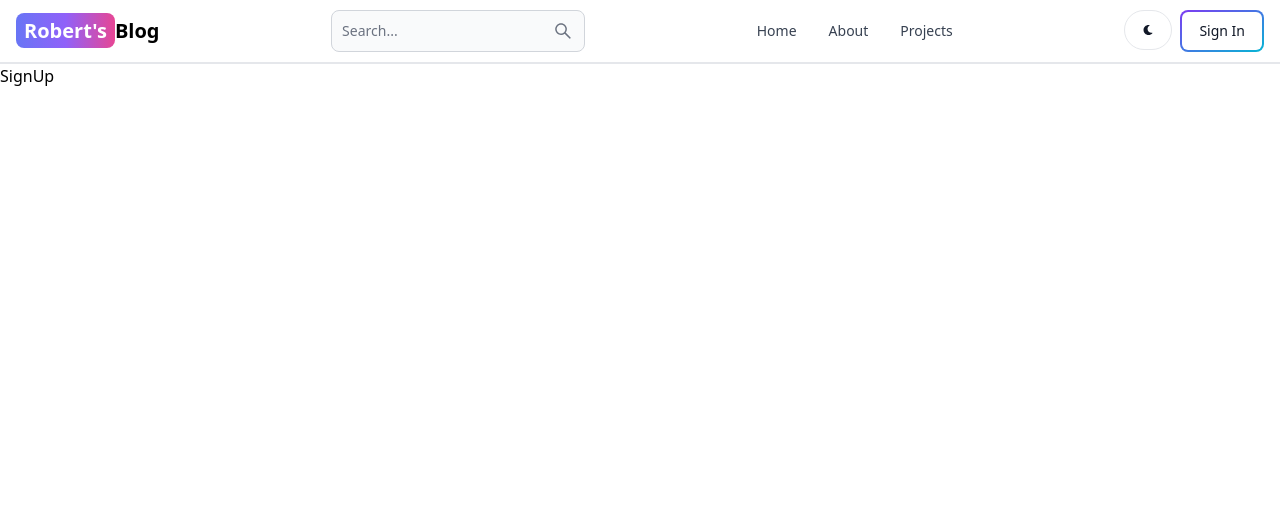
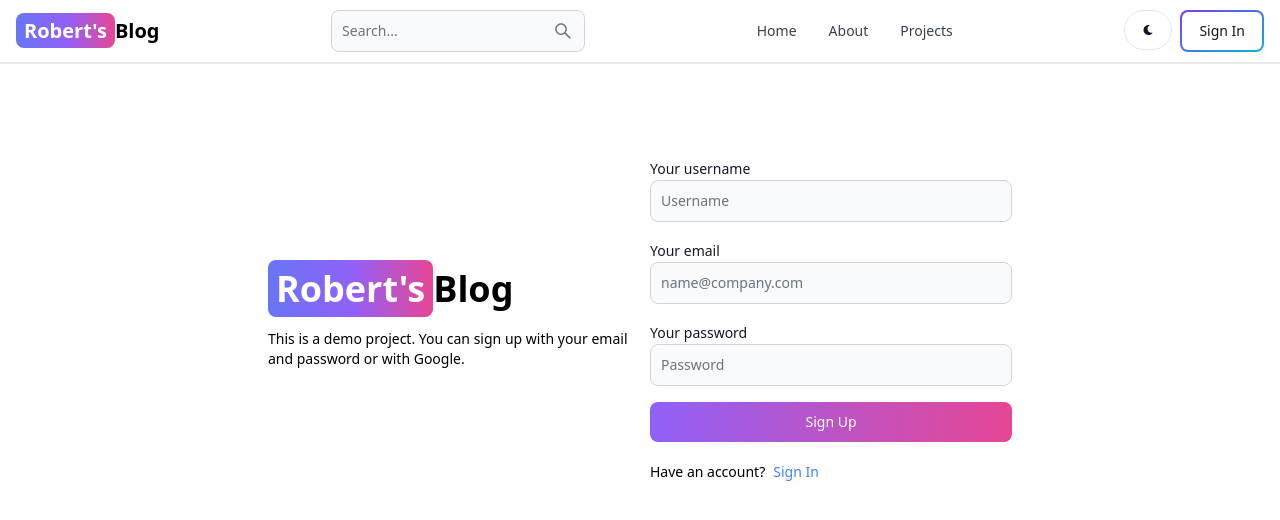
Before and after one commit to silvacook/Mern-Blog, a React (Vite) app in the folder client/: page /sign-up in a window 1280 px wide. Shown: the top 520 px of the page. Built offline with nearby package versions, Linux system fonts and the light colour scheme.

Commit message:
create sign up page ui

```diff
--- a/client/src/pages/SignUp.jsx
+++ b/client/src/pages/SignUp.jsx
@@ -1,7 +1,51 @@
-import React from 'react'
+import { Button, Label, TextInput } from "flowbite-react";
+import React from "react";
+import { Link } from "react-router-dom";
 
 export default function SignUp() {
   return (
-    <div>SignUp</div>
-  )
+    <div className="min-h-screen mt-20">
+      <div className="flex p-3 max-w-3xl mx-auto flex-col md:flex-row md:items-center gap-5">
+        {/* left */}
+        <div className="flex-1">
+          <Link to="/" className="font-bold dark:text-white text-4xl">
+            <span className="px-2 py-1 bg-gradient-to-r from-indigo-500 via-purple-500 to-pink-500 rounded-lg text-white">
+              Robert's
+            </span>
+            Blog
+          </Link>
+          <p className="text-sm mt-5">
+            This is a demo project. You can sign up with your email and password
+            or with Google.
+          </p>
+        </div>
+        {/* right */}
+        <div className="flex-1">
+          <form className="flex flex-col gap-4">
+            <div>
+              <Label value="Your username" />
+              <TextInput type="text" placeholder="Username" id="username" />
+            </div>
+            <div>
+              <Label value="Your email" />
+              <TextInput type="text" placeholder="name@company.com" id="email" />
+            </div>
+            <div>
+              <Label value="Your password" />
+              <TextInput type="text" placeholder="Password" id="password" />
+            </div>
+            <Button gradientDuoTone="purpleToPink" type="submit">
+              Sign Up
+            </Button>
+          </form>
+          <div className="flex gap-2 text-sm mt-5">
+            <span>Have an account?</span>
+            <Link to="/sign-in" className="text-blue-500">
+              Sign In
+            </Link>
+          </div>
+        </div>
+      </div>
+    </div>
+  );
 }
```
